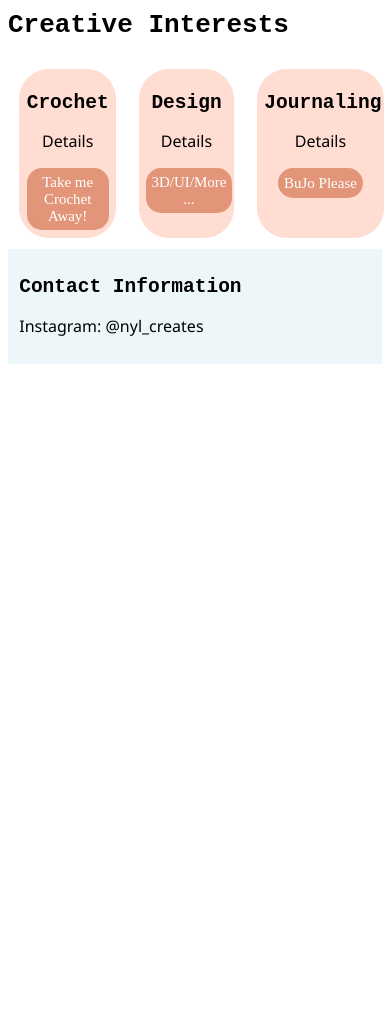
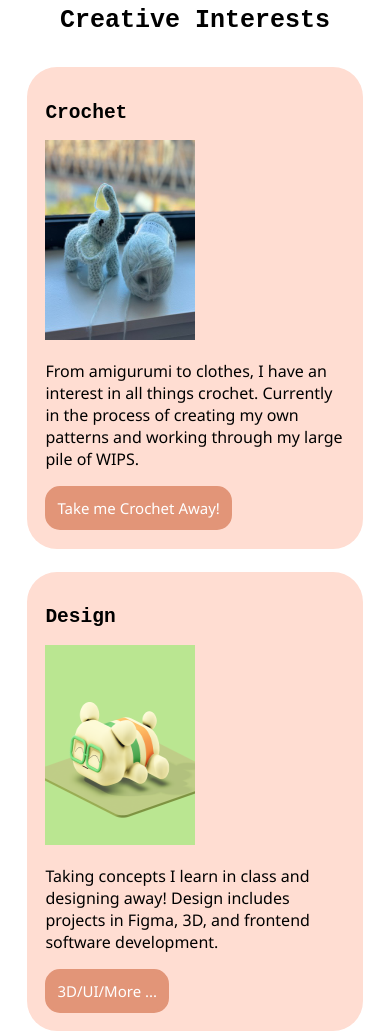
Before and after one commit to nyl20/nyl_creates, a plain HTML site: page index.html in a window 390 px wide. Shown: the part 800-1834 px from the top of the page. Before the commit the page ends 1172 px from the top, so only its background shows below. Drawn offline with Linux system fonts and the light colour scheme.

Commit message:
landing page implemented design

```diff
--- a/index.html
+++ b/index.html
@@ -11,7 +11,7 @@
 
   <meta property="og:image" content="assets/profile_pic.png" />
 
-  <title>Homework 3</title>
+  <title>nyl_creates</title>
   <link rel="stylesheet" type="text/css" href="styles.css" media="all" />
 </head>
 
@@ -35,32 +35,72 @@
         progress of my creative work and hope it will spark creative inspo in others.</p>
     </div>
   </section>
+
+  <section class="interests">
     <h1>Creative Interests</h1>
     <div class="categories">
-    <section class="projects">
+
+      <div class="crochet projects">
         <h2>Crochet</h2>
-      <p>Details</p>
+
+        <img class="img2" src="assets/crochet.jpg" alt="Picture of hat" />
         <div class="projectImgs">
+
         </div>
+        <p>From amigurumi to clothes, I have an interest in all things crochet. Currently in the process of creating my
+          own patterns and working through my large pile of WIPS.</p>
         <a href="projects.html">
           <button class="button">Take me Crochet Away!</button>
         </a>
-    </section>
-    <section class="projects">
+      </div>
+      <div class="design projects">
         <h2>Design</h2>
-      <p>Details</p>
+        <img class="img2" src="assets/design.png" alt="Picture of hat" />
+        <p>Taking concepts I learn in class and designing away! Design includes projects in Figma, 3D, and frontend
+          software development.</p>
         <a href="projects.html">
           <button class="button">3D/UI/More ...</button>
         </a>
-    </section>
-    <section class="projects">
+      </div>
+      <div class="journal projects">
         <h2>Journaling</h2>
-      <p>Details</p>
+        <img class="img2" src="assets/bujo.jpeg" alt="Picture of hat" />
+        <p>Monthly/Weekly spreads and fun themes that reflect my current interests and passions. Also sharing what
+          materials I use and thoughts on journaling in general.</p>
         <a href="projects.html">
           <button class="button">BuJo Please</button>
         </a>
+      </div>
+    </div>
   </section>
-  </div>
+
+  <script>
+    const observer = new IntersectionObserver(entries => {
+      // Loop over the entries
+      entries.forEach(entry => {
+        // If the element is visible
+        if (entry.isIntersecting) {
+          // Add the animation class
+          entry.target.classList.add('animate');
+          entry.target.classList.add('glow');
+          const randomInt = Math.floor(Math.random() * 3);
+          if (randomInt === 0) {
+            entry.target.classList.add('delay-0');
+          } else if (randomInt === 1) {
+            entry.target.classList.add('delay-2');
+          } else if (randomInt === 2) {
+            entry.target.classList.add('delay-3');
+          }
+        }
+      });
+    });
+    const targetElement = document.querySelector('.crochet');
+    console.log(targetElement);
+    observer.observe(targetElement);
+    observer.observe(document.querySelector('.design'));
+    observer.observe(document.querySelector('.journal'));
+  </script>
+
   <footer>
     <h2>Contact Information</h2>
     <p>Instagram: @nyl_creates</p>
--- a/styles.css
+++ b/styles.css
@@ -56,17 +56,23 @@ h3 {
   font-family: monospace;
 }
 
-p {
+p,
+button {
   font-family: 'Segoe UI', Tahoma, Geneva, Verdana, sans-serif
 }
 
 .profile {
   display: flex;
   flex-direction: row;
-  padding: 2%;
+  padding-top: 2%;
+  padding-bottom: 2%;
+  margin-left: 4%;
+  margin-right: 4%;
+  margin-bottom: 5%;
   justify-content: center;
-  border-top: #006D77 solid 5px;
-  /* border-bottom: #006D77 solid 5px; */
+  /* border-top: #006D77 solid 5px; */
+  border-bottom: #006D77 solid 5px;
+  /* background-color: #ffDDD2; */
 }
 
 #profile-pic {
@@ -83,10 +89,21 @@ p {
   padding-left: 0%;
 }
 
+.interests {
+  /* margin-left: 4%;
+  margin-right: 4%; */
+  text-align: center;
+}
+
+.interests h1 {
+  font-size: 25px;
+}
+
+
 .categories {
   display: flex;
   flex-direction: row;
-  /* justify-content: space-around; */
+  /* justify-content: space-between; */
 }
 
 .projects {
@@ -125,7 +142,6 @@ p {
   border-radius: 15px;
   border: #E29578 solid 3px;
   font-size: 15px;
-  font-family: serif;
 }
 
 .button:hover {
@@ -179,6 +195,48 @@ footer {
   margin-top: 3%;
 }
 
+/* Fade In Animation */
+
+.animate {
+  animation-duration: 0.75s;
+  animation-delay: 0.5s;
+  animation-name: animate-fade;
+  animation-timing-function: cubic-bezier(0.26, 0.53, 0.74, 1.48);
+  animation-fill-mode: backwards;
+}
+
+/* Glow In */
+.animate.glow {
+  animation-name: animate-glow;
+  animation-timing-function: ease;
+}
+
+@keyframes animate-glow {
+  0% {
+    opacity: 0;
+    filter: brightness(3) saturate(3);
+    transform: scale(0.8, 0.8);
+  }
+
+  100% {
+    opacity: 1;
+    filter: brightness(1) saturate(1);
+    transform: scale(1, 1);
+  }
+}
+
+.delay-1 {
+  animation-delay: 0.4s;
+}
+
+.delay-2 {
+  animation-delay: 0.6s;
+}
+
+.delay-3 {
+  animation-delay: 0.8s;
+}
+
 @media screen and (max-width: 1100px) {
   .example {
     flex-direction: column;
@@ -220,17 +278,21 @@ footer {
     padding: 5%;
   }
 
-  .projectImgs {
-    grid-template-columns: 1fr;
+  .categories {
+    flex-direction: column;
+    align-items: center;
   }
 
   .projects {
     justify-content: center;
-    text-align: center;
+    text-align: left;
+    width: 80%;
+    padding: 5%;
   }
 
-  .img {
-    height: 220px;
+  .img2 {
+    height: 240px;
+    max-width: 80%;
   }
 
   .exampleImgs {
```
Also changed, not shown: assets/bujo.jpeg (added), assets/crochet.jpg (added), assets/design.png (added). Lines whose indentation alone changed are shown as unchanged.
